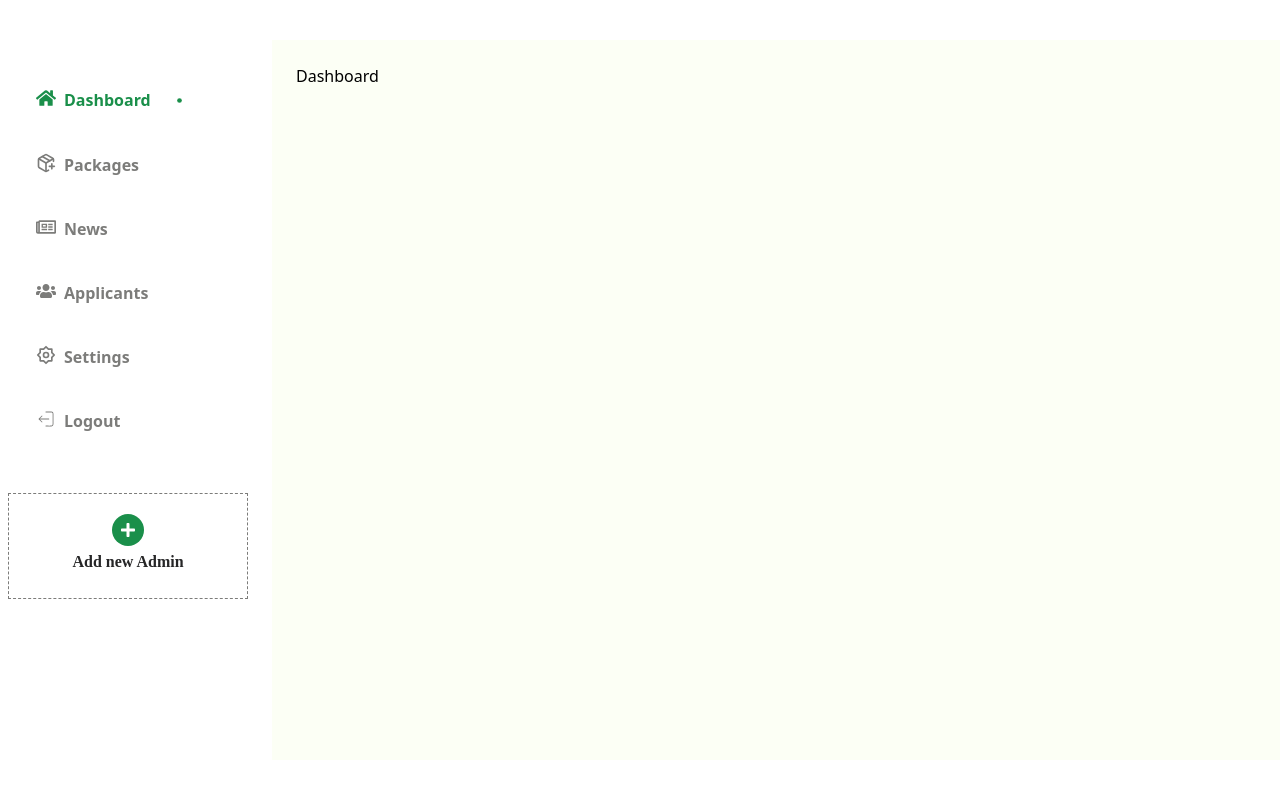
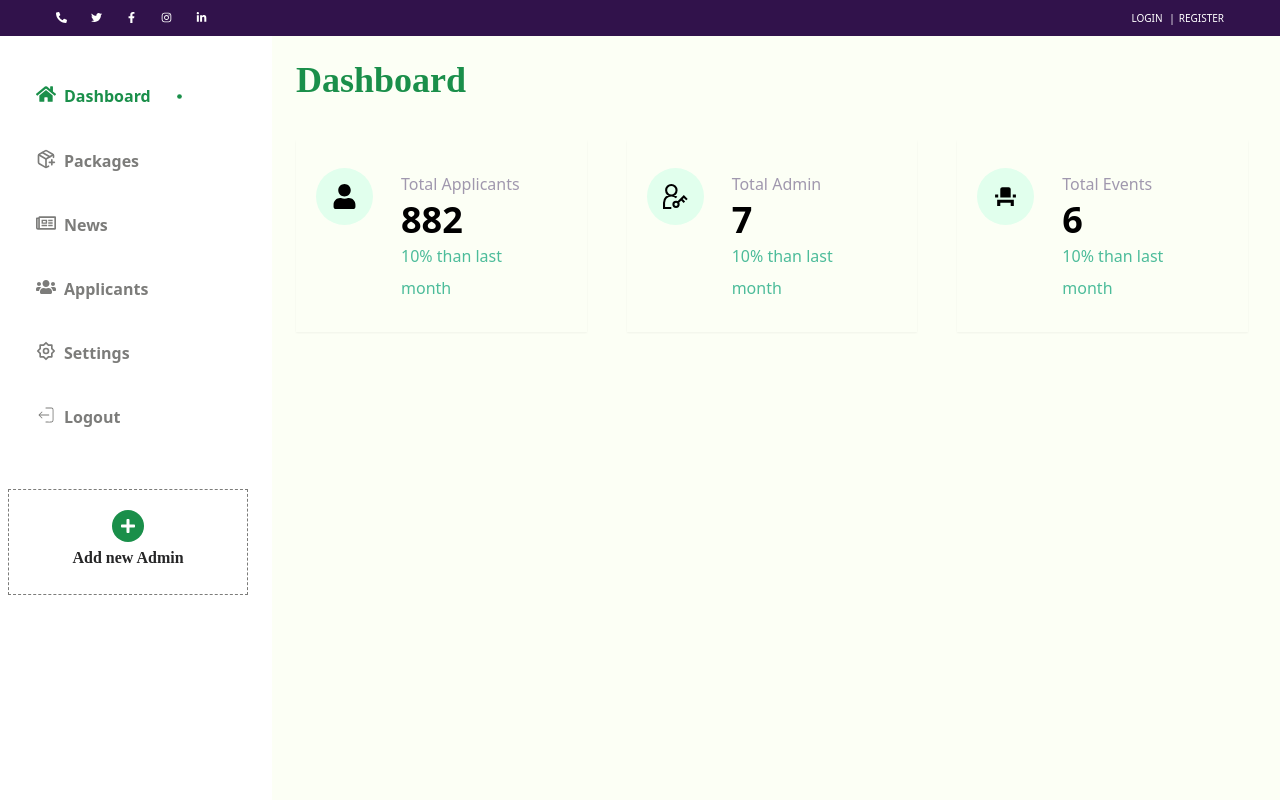
Before and after one commit to Yahckman1112/Itmaam-hajj, a React (Vite) app: page /user in a window 1280 px wide. Shown: the top 800 px of the page. Built offline with nearby package versions, Linux system fonts and the light colour scheme.

Commit message:
dashboard header

```diff
--- a/src/pages/user/User.tsx
+++ b/src/pages/user/User.tsx
@@ -4,10 +4,13 @@ import { Route, Routes } from 'react-router-dom';
 import SideNav from './components/sideNav';
 import Dashboard from './pages/dashboard/Dashboard';
 import { FaAccessibleIcon } from 'react-icons/fa';
+import TopBar from '../../components/appHeader/TopBar';
 
 function User() {
   return (
-    <div className='lg:flex h-screen py-10' >
+    <>
+    < TopBar/>
+    <div className='lg:flex h-screen ' >
     <div className=' w-64 mr-4 hidden lg:block'>
       < SideNav/>
       </div>
@@ -19,6 +22,7 @@ function User() {
        </Routes>
         </div>
     </div>
+    </>
   )
 }
 
--- a/src/pages/user/pages/dashboard/Dashboard.tsx
+++ b/src/pages/user/pages/dashboard/Dashboard.tsx
@@ -1,9 +1,55 @@
-import React from "react";
+import { FaUser } from "react-icons/fa";
+import { GrUserAdmin } from "react-icons/gr";
+import { MdEventSeat } from "react-icons/md";
 
 function Dashboard() {
+  const cardData = [
+    {
+      icon: <FaUser size={25} />,
+      title: "Total Applicants",
+      number: 882,
+      percentage: "10%",
+    },
+    {
+      icon: <GrUserAdmin size={25} />,
+      title: "Total Admin",
+      number: 7,
+      percentage: "10%",
+    },
+    {
+      icon: <MdEventSeat size={25} />,
+      title: "Total Events",
+      number: 6,
+      percentage: "10%",
+    },
+  ];
   return (
     <div>
-      <p>Dashboard</p>
+      <p className="text-4xl font-bold font-[open-sans] text-[#1A8F4A]">
+        Dashboard
+      </p>
+      <div className="md:grid md:grid-cols2 lg:grid-cols-3 gap-8 my-10">
+        {cardData.map((item: any, i: any) => (
+          <div
+            className=" shadow-sm flex mb-8 p-5 md:px-5 md:py-7 mr-2"
+            key={i}
+          >
+            <div className="flex justify-center align-middle bg-[#E1FFED] py-4 px-4 rounded-full h-fit">
+              {item.icon}
+            </div>
+            <div className="text-[open-sans] px-7">
+              <p className="text-[#A098AE] text-base font-normal leading-8">
+                {item.title}
+              </p>
+              <p className="text-4xl font-bold ">{item.number}</p>
+              <p className="text-[#4CBC9A] text-base font-normal leading-8">
+                {" "}
+                <span> {item.percentage} </span>than last month
+              </p>
+            </div>
+          </div>
+        ))}
+      </div>
     </div>
   );
 }
```
